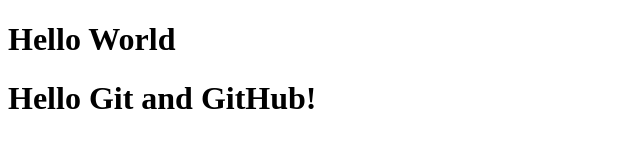
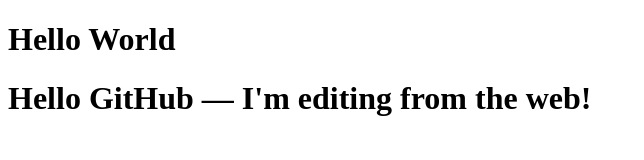
Before and after one commit to PolarProgrammer/testhtml, a plain HTML site: page index.html in a window 1280 px wide. Shown: the whole page, without its empty margins (0-644 px from the left). Drawn offline with Linux system fonts and the light colour scheme.

Commit message:
Update index.html
update the second hello message to test pull

```diff
--- a/index.html
+++ b/index.html
@@ -7,6 +7,6 @@
 </head>
 <body>
     <h1>Hello World</h1>
-    <h1>Hello Git and GitHub!</h1>
+    <h1>Hello GitHub — I'm editing from the web!</h1>
 </body>
 </html>
```
